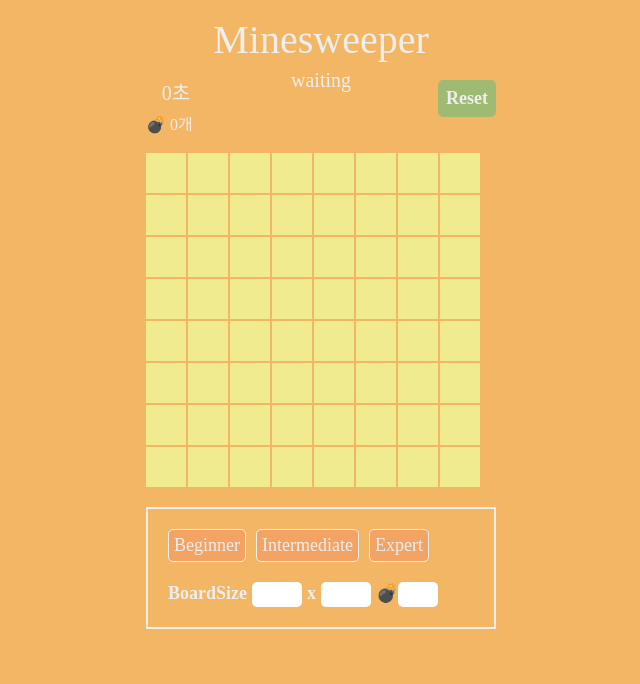
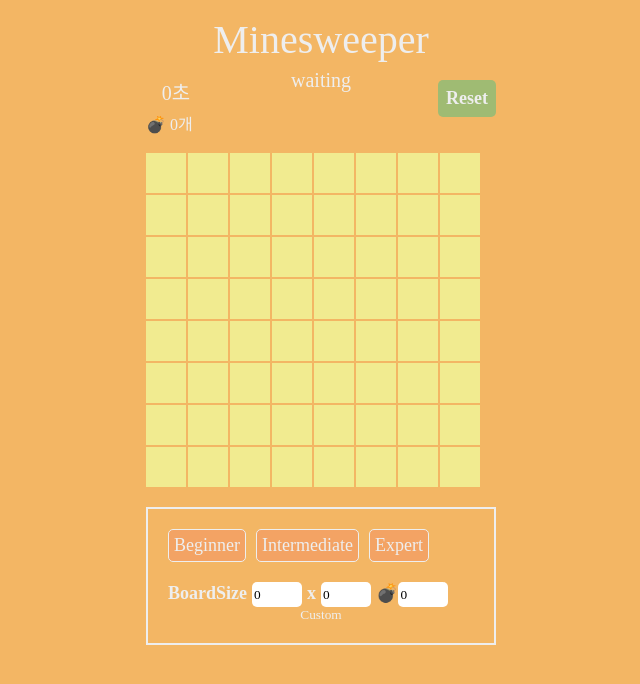
Before and after one commit to eeeyooon/minesweeper-game, a React (Create React App) app: page / in a window 1280 px wide. Shown: the top 684 px of the page, without its empty margins (319-959 px from the left). Built offline with nearby package versions, Linux system fonts and the light colour scheme.

Commit message:
feat: custom level 구현

```diff
--- a/src/components/Board/index.tsx
+++ b/src/components/Board/index.tsx
@@ -10,12 +10,10 @@ export default function Board() {
 	const dispatch = useDispatch();
 	const game = useSelector((state: RootState) => state.game);
 	const { cols, rows, board, gameStatus, previousStates } = game;
-	console.log(gameStatus);
 	console.log(game);
 
 	const handleCellClick = (row: number, col: number) => {
 		dispatch(openCell({ row, col }));
-		console.log(row, col);
 	};
 
 	const handleRightClick = (e: React.MouseEvent, row: number, col: number) => {
--- a/src/components/Menu/index.tsx
+++ b/src/components/Menu/index.tsx
@@ -1,13 +1,29 @@
 import { useDispatch } from 'react-redux';
 import styled from 'styled-components';
-import { selectLevel } from '../../slices/gameSlice';
+import { customLevel, selectLevel } from '../../slices/gameSlice';
 import { GAME_LEVEL } from '../../lib/constants';
+import { useState } from 'react';
 
 export default function Menu() {
 	const dispatch = useDispatch();
+	const [rows, setRows] = useState(0);
+	const [cols, setCols] = useState(0);
+	const [mines, setMines] = useState(0);
+	const [info, setInfo] = useState('');
 
 	const handleSelectLevel = (level: 'beginner' | 'intermediate' | 'expert') => {
 		dispatch(selectLevel({ level }));
+	};
+
+	const handleCustomLevelStart = () => {
+		if (rows > 100 || cols > 100) {
+			setInfo('설정 가능한 가로, 세로는 최대 100 x 100입니다.');
+		} else if (mines > Math.floor((rows * cols) / 3)) {
+			setInfo('지뢰수는 격자칸 수의 1/3이하로 설정 가능합니다.');
+		} else {
+			setInfo('');
+			dispatch(customLevel({ rows, cols, mineCount: mines }));
+		}
 	};
 
 	return (
@@ -19,12 +35,14 @@ export default function Menu() {
 			</SelectLevelWrapper>
 			<CustomLevelWrapper>
 				BoardSize
-				<SizeInput type="number" name="rowInput" />
+				<SizeInput type="number" name="rowInput" value={rows} onChange={(e) => setRows(Number(e.target.value))} />
 				x
-				<SizeInput type="number" name="colInput" />
+				<SizeInput type="number" name="colInput" value={cols} onChange={(e) => setCols(Number(e.target.value))} />
 				💣
-				<MineInput type="number" name="mineInput" />
+				<MineInput type="number" name="mineInput" value={mines} onChange={(e) => setMines(Number(e.target.value))} />
 			</CustomLevelWrapper>
+			<CustomButton onClick={handleCustomLevelStart}>Custom</CustomButton>
+			{info && <InfoMessage>{info}</InfoMessage>}
 		</MenuWrapper>
 	);
 }
@@ -69,8 +87,12 @@ const SizeInput = styled.input`
 
 const MineInput = styled.input`
 	outline: none;
-	width: 40px;
+	width: 50px;
 	border: none;
 	height: 25px;
 	border-radius: 5px;
 `;
+
+const CustomButton = styled.button``;
+
+const InfoMessage = styled.p``;
--- a/src/slices/gameSlice.ts
+++ b/src/slices/gameSlice.ts
@@ -190,9 +190,23 @@ export const gameSlice = createSlice({
 			state.openCellCount = 0;
 			state.startTime = 0;
 		},
+		customLevel: (state, action: PayloadAction<{ rows: number; cols: number; mineCount: number }>) => {
+			const { rows, cols, mineCount } = action.payload;
+			state.level = 'custom';
+			state.rows = rows;
+			state.cols = cols;
+			state.mineCount = mineCount;
+			state.board = initialBoard(cols, rows, mineCount);
+			state.previousStates = Array.from({ length: cols }, () => Array(rows).fill(CELL_TYPE.NOTHING));
+			state.gameStatus = 'waiting';
+			state.allFlagCount = 0;
+			state.mineFlagCount = 0;
+			state.openCellCount = 0;
+			state.startTime = 0;
+		},
 	},
 });
 
-export const { startGame, openCell, toggleFlag, selectLevel } = gameSlice.actions;
+export const { startGame, openCell, toggleFlag, selectLevel, customLevel } = gameSlice.actions;
 
 export default gameSlice.reducer;
```
